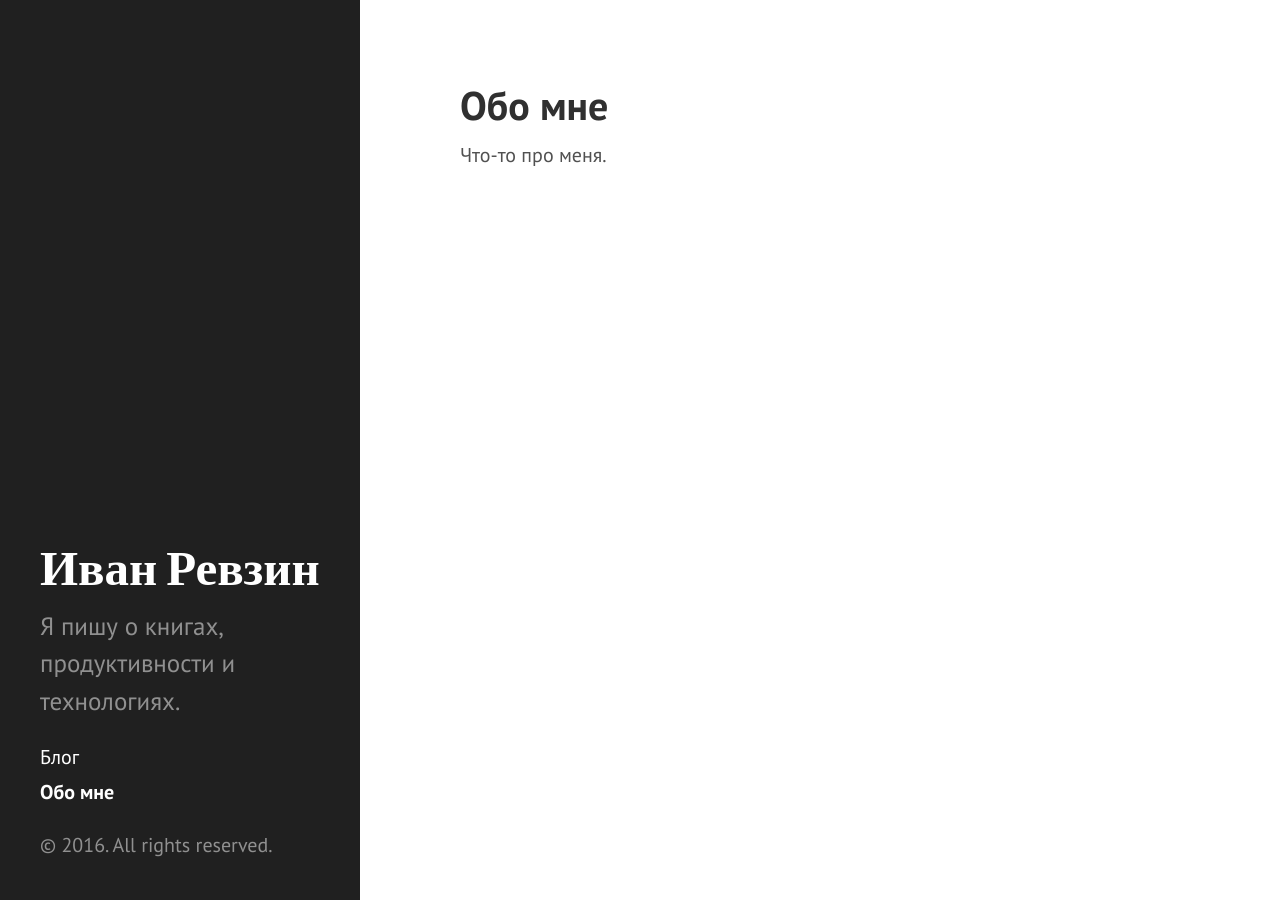
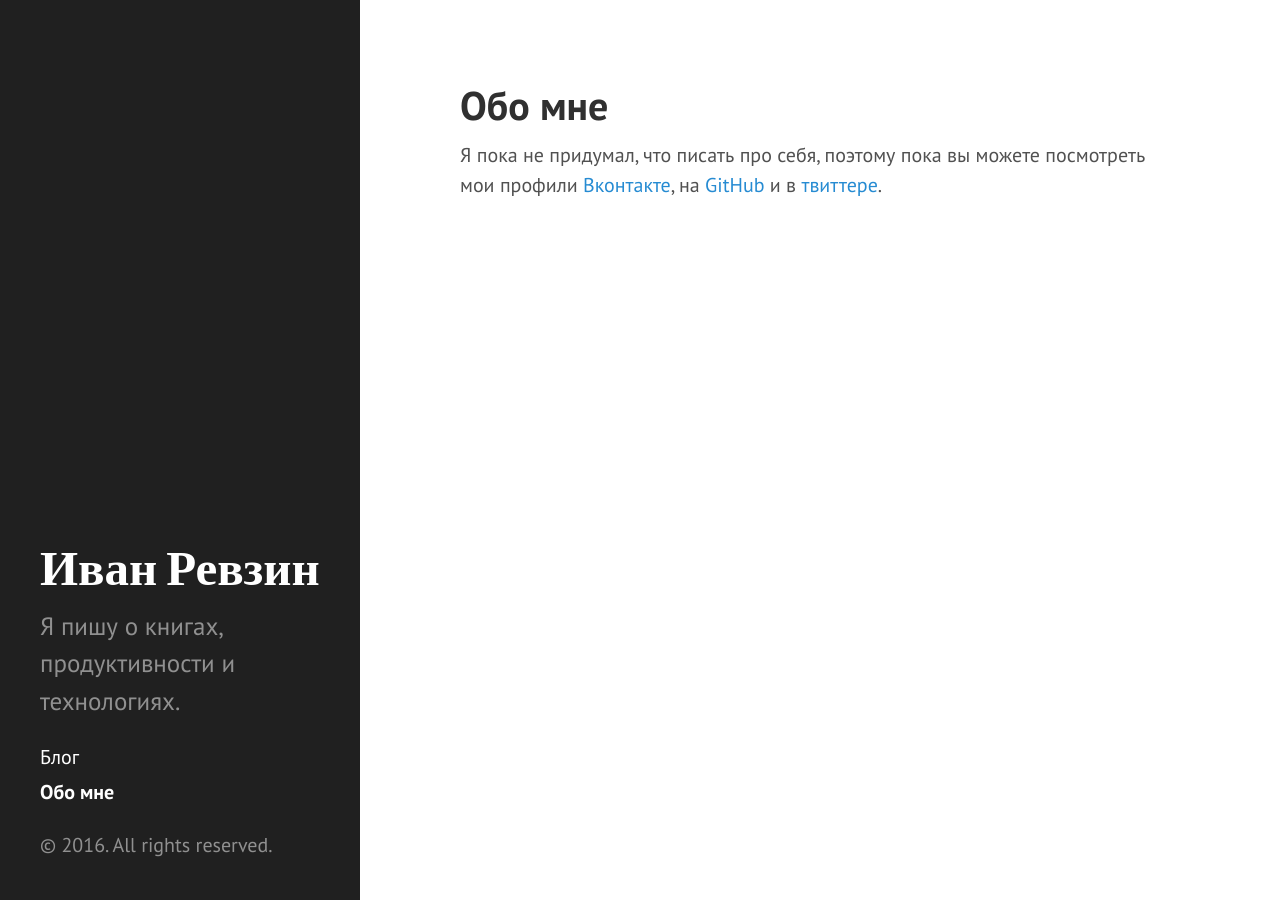
Before and after one commit to reivan/reivan, a Jekyll site: the page built from about.md, in a window 1280 px wide. Built offline with Jekyll 4.4.1, drawn with Linux system fonts in a browser that asks for light colours; Markdown is read by kramdown in place of the engine named in the settings.

Commit message:
Add about page.

```diff
--- a/Gemfile
+++ b/Gemfile
@@ -3,6 +3,7 @@ source "https://rubygems.org"
 group :jekyll_plugins do
   gem 'jekyll-paginate'
   gem 'redcarpet'
+  gem 'kramdown'
   gem 'rouge'
   gem 'jekyll-watch'
   gem 'jekyll-gist'
--- a/about.md
+++ b/about.md
@@ -3,4 +3,4 @@ layout: page
 title: Обо мне
 ---
 
-Что-то про меня.
+Я пока не придумал, что писать про себя, поэтому пока вы можете посмотреть мои профили [Вконтакте](http://vk.com/ivan_revzin), на [GitHub](http://github.com/reivan) и в [твиттере](https://twitter.com/duckscientist).
```
Also changed, not shown: Gemfile.lock.
